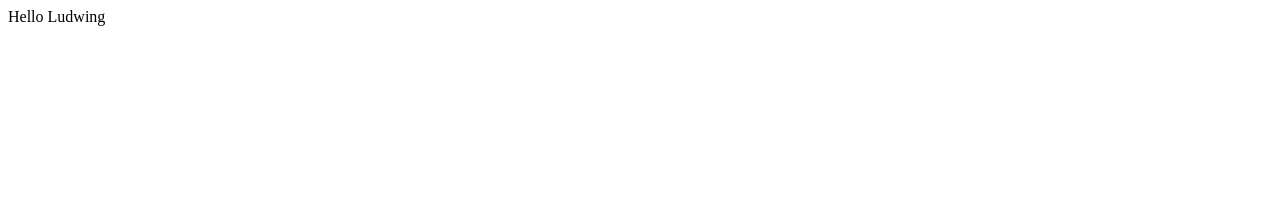
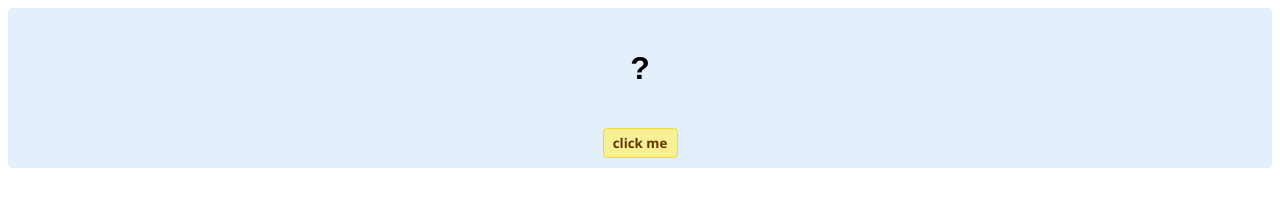
Before and after one commit to lagunal/lagunal.github.io, a plain HTML site: page index.html in a window 1280 px wide. Drawn offline with Linux system fonts and the light colour scheme.

Commit message:
Initial commit

```diff
--- a/index.html
+++ b/index.html
@@ -1 +1,62 @@
-Hello Ludwing
+<!DOCTYPE html>
+<!-- HTML5 Hello world by kirupa - http://www.kirupa.com/html5/getting_your_feet_wet_html5_pg1.htm -->
+<html lang="en-us">
+
+<head>
+<meta charset="utf-8">
+<title>Hello...</title>
+<style type="text/css">
+#mainContent {
+	font-family: Arial, Helvetica, sans-serif;
+	font-size: xx-large;
+	font-weight: bold;
+	background-color: #E3F0FB;
+	border-radius: 4px;
+	padding: 10px;
+	text-align: center;
+}
+.buttonStyle {
+	border-radius: 4px;
+	border: thin solid #F0E020;
+	padding: 5px;
+	background-color: #F8F094;
+	font-family: "Segoe UI", Tahoma, Geneva, Verdana, sans-serif;
+	font-weight: bold;
+	color: #663300;
+	width: 75px;
+}
+
+.buttonStyle:hover {
+	border: thin solid #FFCC00;
+	background-color: #FCF9D6;
+	color: #996633;
+	cursor: pointer;
+}
+.buttonStyle:active {
+	border: thin solid #99CC00;
+	background-color: #F5FFD2;
+	color: #669900;
+	cursor: pointer;
+}
+
+</style>
+</head>
+
+<body>
+<div id="mainContent">
+<p id="helloText">?</p>
+<button id="clickButton" class="buttonStyle">click me</button>
+</div>
+<script>
+var myButton = document.getElementById("clickButton");
+var myText = document.getElementById("helloText");
+
+myButton.addEventListener('click', doSomething, false)
+
+function doSomething() {
+	myText.textContent = "hello, world!";
+}
+</script>
+
+</body>
+</html>
```
